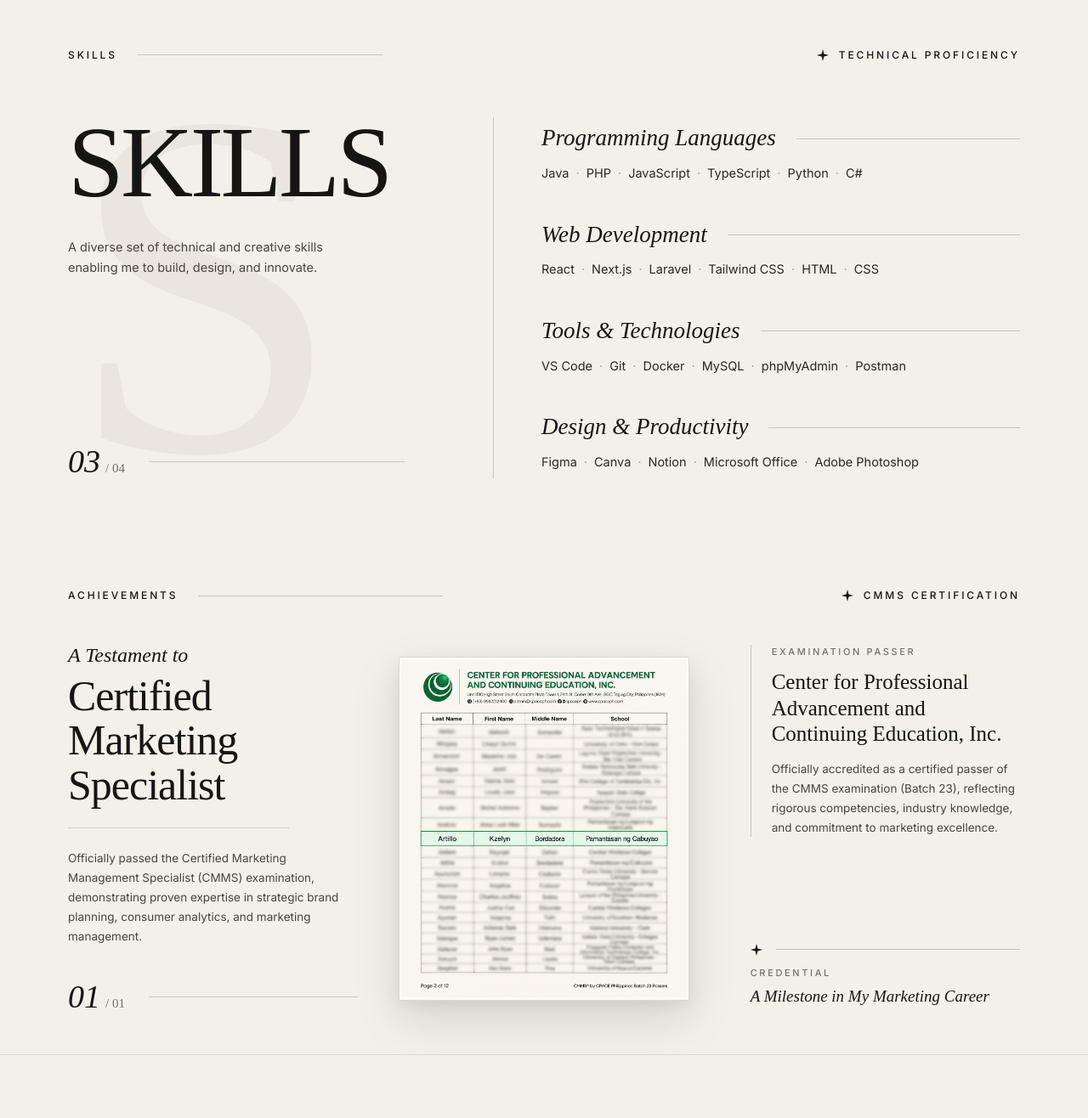
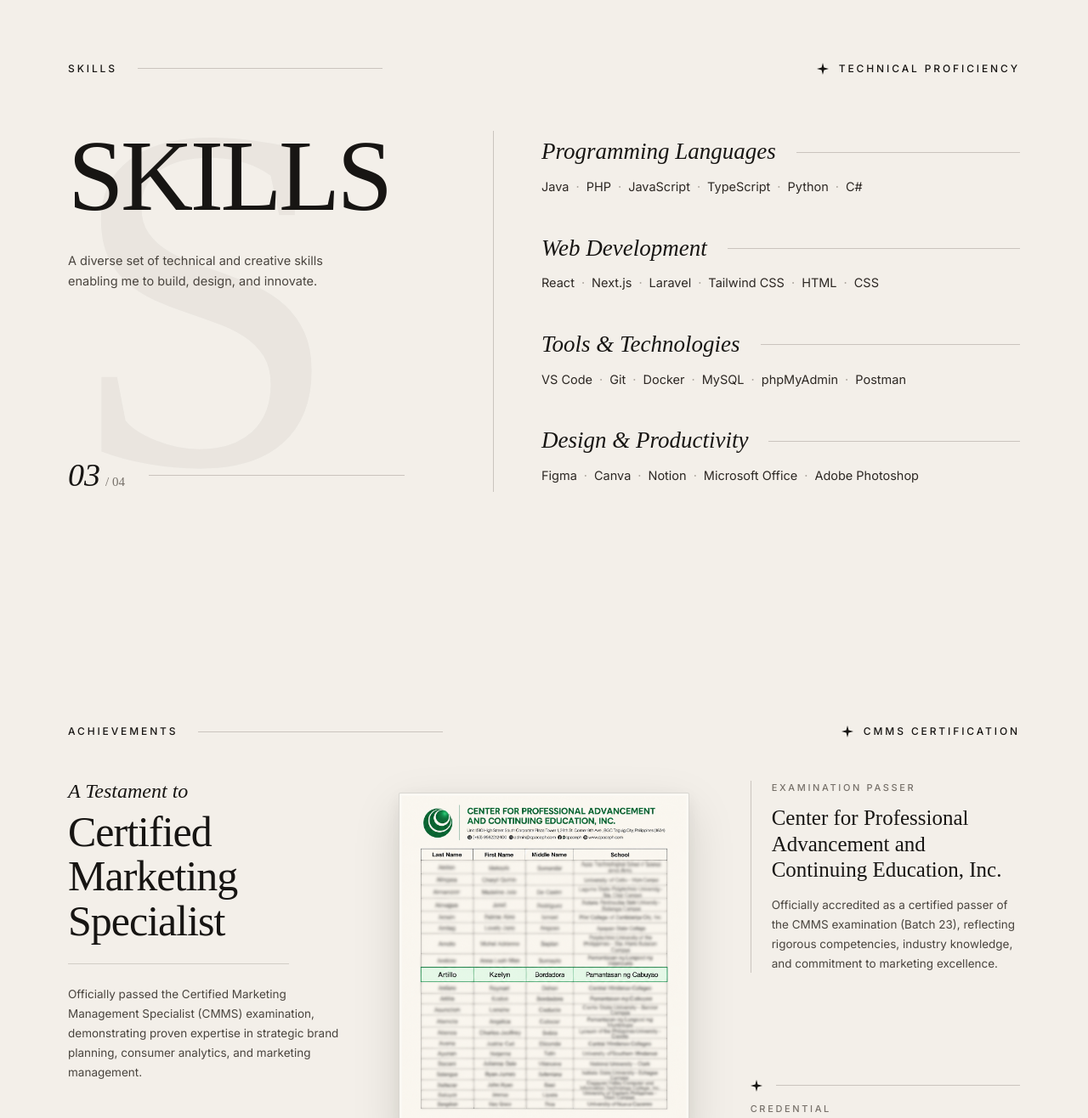
Before and after one commit to vardzz/kzelyn.me, a Next.js app: page / in a window 1280 px wide. Shown: the part 2107-3423 px from the top of the page at 85% size. Built offline with nearby package versions, Linux system fonts and the light colour scheme; a web font is replaced by a local one.

Commit message:
feat: add Achievement and Skills components

```diff
--- a/src/components/Achievement.tsx
+++ b/src/components/Achievement.tsx
@@ -6,7 +6,7 @@ export function Achievement() {
   return (
     <section
       id="achievements"
-      className="relative w-full py-8 sm:py-10 lg:py-12 px-6 sm:px-10 md:px-14 lg:px-16 xl:px-20 bg-[#F3EFE9] text-[#171513] overflow-hidden scroll-mt-0"
+      className="relative w-full pt-16 sm:pt-20 lg:pt-24 pb-16 sm:pb-20 lg:pb-24 px-6 sm:px-10 md:px-14 lg:px-16 xl:px-20 bg-[#F3EFE9] text-[#171513] overflow-hidden scroll-mt-0"
       aria-label="Achievements"
     >
       <div className="max-w-[1360px] mx-auto w-full relative">
--- a/src/components/Skills.tsx
+++ b/src/components/Skills.tsx
@@ -23,7 +23,7 @@ export function Skills() {
   return (
     <section
       id="skills"
-      className="relative w-full py-12 sm:py-16 lg:py-20 px-6 sm:px-10 md:px-14 lg:px-16 xl:px-20 bg-[#F3EFE9] text-[#171513] overflow-hidden scroll-mt-20 lg:scroll-mt-24"
+      className="relative w-full pt-16 sm:pt-20 lg:pt-24 pb-28 sm:pb-36 lg:pb-44 px-6 sm:px-10 md:px-14 lg:px-16 xl:px-20 bg-[#F3EFE9] text-[#171513] overflow-hidden scroll-mt-20 lg:scroll-mt-24"
       aria-label="Skills & Technical Proficiency"
     >
       <div className="max-w-[1360px] mx-auto w-full relative">
```
